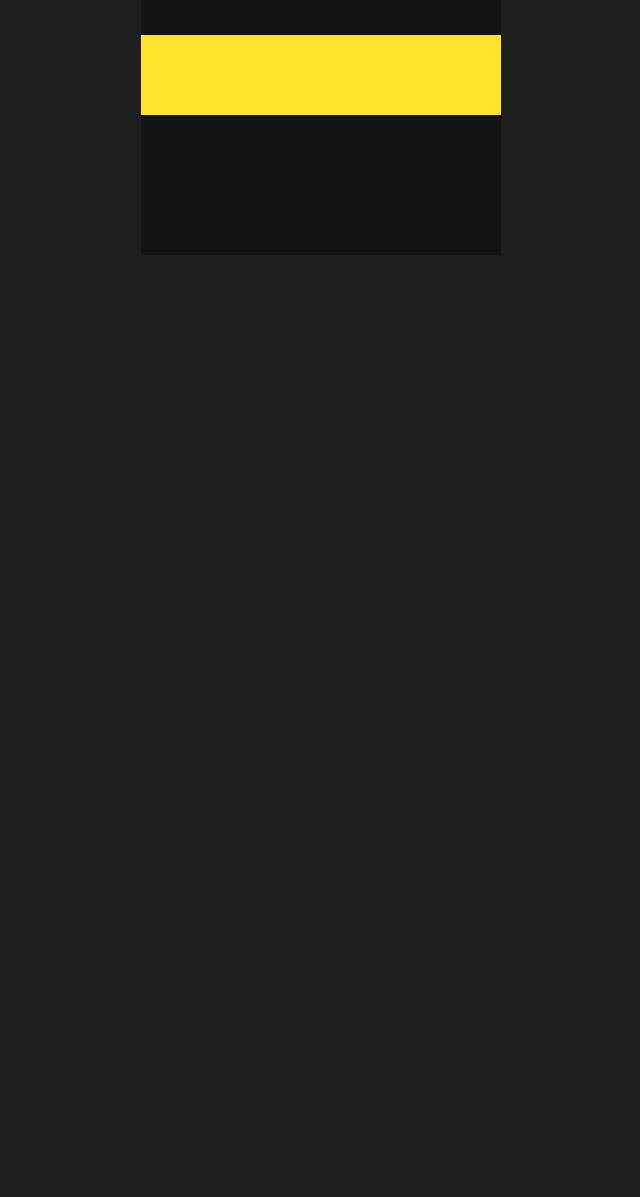
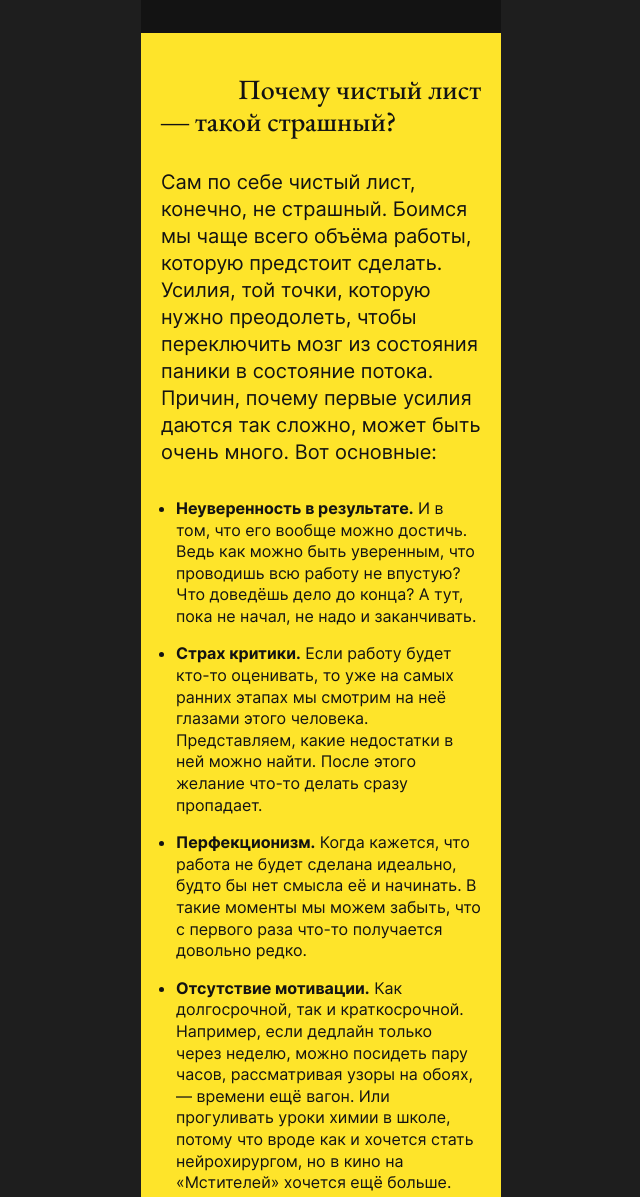
Before and after one commit to Strady/s-chistogo-lista, a plain HTML site: page index.html in a window 1280 px wide. Shown: the part 851-2048 px from the top of the page, without its empty margins (319-959 px from the left). Before the commit the page ends 1106 px from the top, so only its background shows below. Drawn offline with Linux system fonts and the light colour scheme.

Commit message:
reasons section

```diff
--- a/index.html
+++ b/index.html
@@ -52,7 +52,32 @@
           </p>
         </div>
       </section>
-      <section class="content-section content-section_theme_bright reasons"></section>
+      <section class="content-section content-section_theme_bright reasons">
+        <h2 class="content-section__subtitle">
+          <span class="accent-span text-right">Почему чистый лист</span>
+          <span class="accent-span">— такой cтрашный?</span>
+        </h2>
+        <p class="content-section__introduction">
+          Сам по себе чистый лист, конечно, не страшный. Боимся мы чаще всего объёма работы, которую предстоит сделать. Усилия, той точки, которую нужно преодолеть, чтобы переключить мозг из состояния паники в состояние потока. Причин, почему первые усилия даются так сложно, может быть очень много. Вот основные:
+        </p>
+        <ul class="content-section__list">
+          <li class="content-section__list-item">
+            <span class="content-section__list-accent">Неуверенность в результате.</span> И в том, что его вообще можно достичь. Ведь как можно быть уверенным, что проводишь всю работу не впустую? Что доведёшь дело до конца? А тут, пока не начал, не надо и заканчивать.
+          </li>
+          <li class="content-section__list-item">
+            <span class="content-section__list-accent">Страх критики.</span> Если работу будет кто-то оценивать, то уже на самых ранних этапах мы смотрим на неё глазами этого человека. Представляем, какие недостатки в ней можно найти. После этого желание что-то делать сразу пропадает.
+          </li>
+          <li class="content-section__list-item">
+            <span class="content-section__list-accent">Перфекционизм.</span> Когда кажется, что работа не будет сделана идеально, будто бы нет смысла её и начинать. В такие моменты мы можем забыть, что с первого раза что-то получается довольно редко.
+          </li>
+          <li class="content-section__list-item">
+            <span class="content-section__list-accent">Отсутствие мотивации.</span> Как долгосрочной, так и краткосрочной. Например, если дедлайн только через неделю, можно посидеть пару часов, рассматривая узоры на обоях, — времени ещё вагон. Или прогуливать уроки химии в школе, потому что вроде как и хочется стать нейрохирургом, но в кино на «Мстителей» хочется ещё больше.
+          </li>
+          <li class="content-section__list-item">
+            <span class="content-section__list-accent">Недостаток информации. </span> Начинать что-то особенно сложно, если вы новичок в теме и только разбираетесь, что к чему. Вам может казаться, что каждая строчка — глупость, и вообще всё, что вы сделаете, — будет неправильно.
+          </li>
+        </ul>
+      </section>
       <section class="content-section section_theme_dark how-to"></section>
     </main>
     <footer class="content-section section_theme_dark footer"></footer>
--- a/styles/style.css
+++ b/styles/style.css
@@ -75,14 +75,17 @@ h1, h2, h3, h4, h5, h6, p, ul, ol, blockquote {
   background-size: 339px 198px;
 }
 
-.accent-span {
-  display: block;
-  color: #FFF;
-  font-family: EB Garamond;
+.cover__title {
+  padding-right: 24px;
   font-size: 72px;
   font-style: normal;
   font-weight: 400;
   line-height: 100%;
+}
+
+.accent-span {
+  display: block;
+  font-family: EB Garamond;
 }
 
 .text-center {
@@ -91,13 +94,12 @@ h1, h2, h3, h4, h5, h6, p, ul, ol, blockquote {
 
 .text-right {
   text-align: right;
-  padding-right: 24px;
 }
 
 /* intro */
 
 .intro {
-  padding: 30px 20px 38px 20px;
+  padding: 30px 20px 36px 20px;
   display: flex;
   flex-direction: column;
   gap: 26px;
@@ -120,8 +122,44 @@ h1, h2, h3, h4, h5, h6, p, ul, ol, blockquote {
   line-height: 135%
 }
 
+
+/* reasons */
+
 .reasons {
   padding: 40px 20px;
+  display: flex;
+  flex-direction: column;
+  gap: 32px;
+}
+
+.content-section__subtitle {
+  color: #131313;
+  font-family: EB Garamond;
+  font-size: 28px;
+  font-style: normal;
+  font-weight: 500;
+  line-height: 115%;
+}
+
+.content-section__introduction {
+  color: #131313;
+  font-size: 20px;
+  line-height: 27px;
+}
+
+.content-section__list {
+  display: flex;
+  flex-direction: column;
+  gap: 16px;
+  padding-left: 15px;
+}
+
+.content-section__list-item {
+  line-height: 21.6px;
+}
+
+.content-section__list-accent {
+  font-weight: 700;
 }
 
 .how-to {
```
